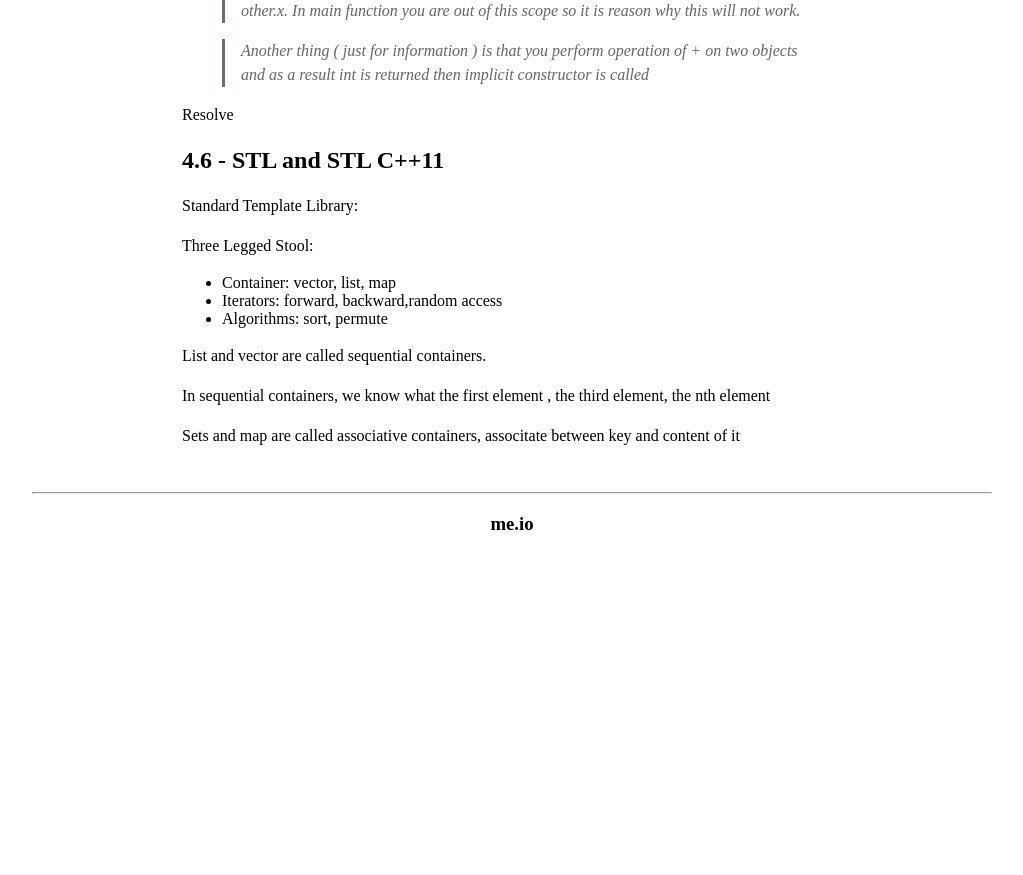
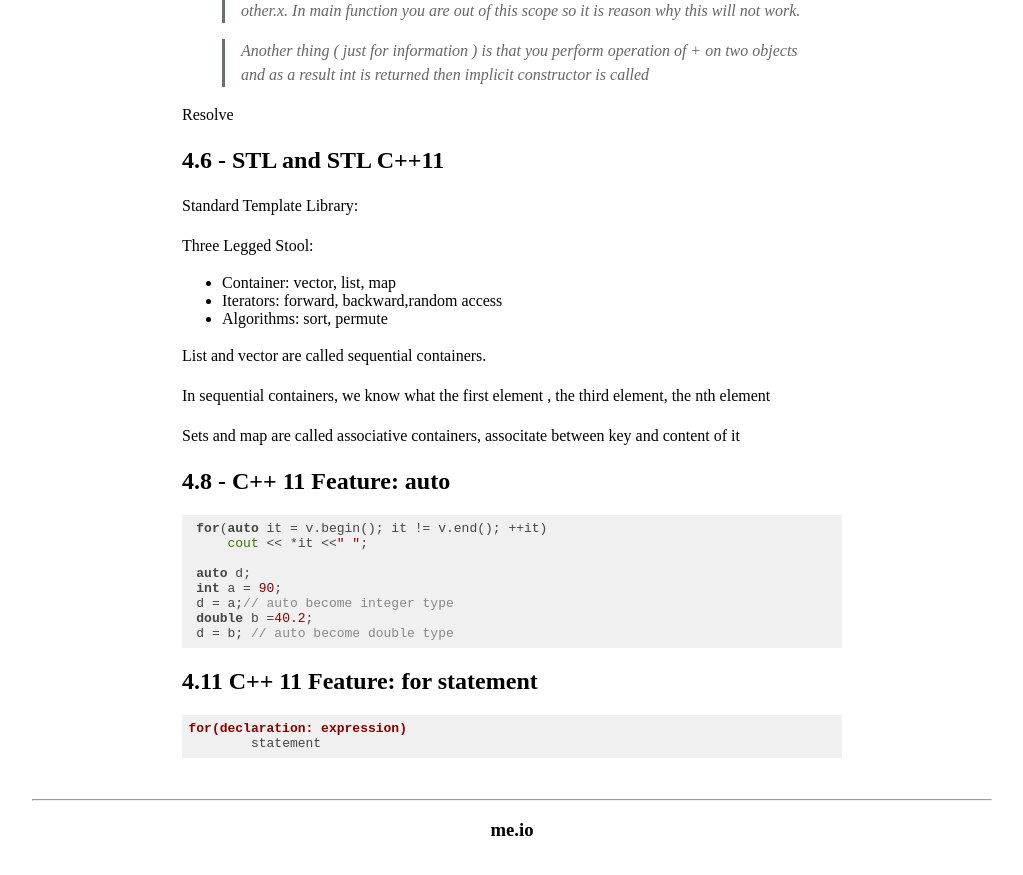
Before and after one commit to congdv/congdv.github.io, a Jekyll site: the page built from _posts/2017-07-31-C++-for-c-programer-coursera.md, in a window 1280 px wide and 900 px high, scrolled down 5244 px. Shown: the top 875 px of the window, without its empty margins (128-1151 px from the left). Built offline with Jekyll 4.4.1, drawn with Linux system fonts in a browser that asks for light colours; before the commit the page ends 5838 px from its top, so only the background shows below that.

Commit message:
Update 2017-07-31-C++-for-c-programer-coursera.md

````diff
--- a/_posts/2017-07-31-C++-for-c-programer-coursera.md
+++ b/_posts/2017-07-31-C++-for-c-programer-coursera.md
@@ -243,3 +243,24 @@ List and vector are called sequential containers.
 In sequential containers, we know what the first element , the third element, the nth element
 
 Sets and map are called associative containers, associtate between key and content of it
+
+## 4.8 - C++ 11 Feature: auto
+
+```
+ for(auto it = v.begin(); it != v.end(); ++it)
+     cout << *it <<" ";
+
+ auto d;
+ int a = 90;
+ d = a;// auto become integer type
+ double b =40.2;
+ d = b; // auto become double type
+```
+
+
+## 4.11 C++ 11 Feature: for statement
+
+```
+for(declaration: expression)
+	statement
+```
````
